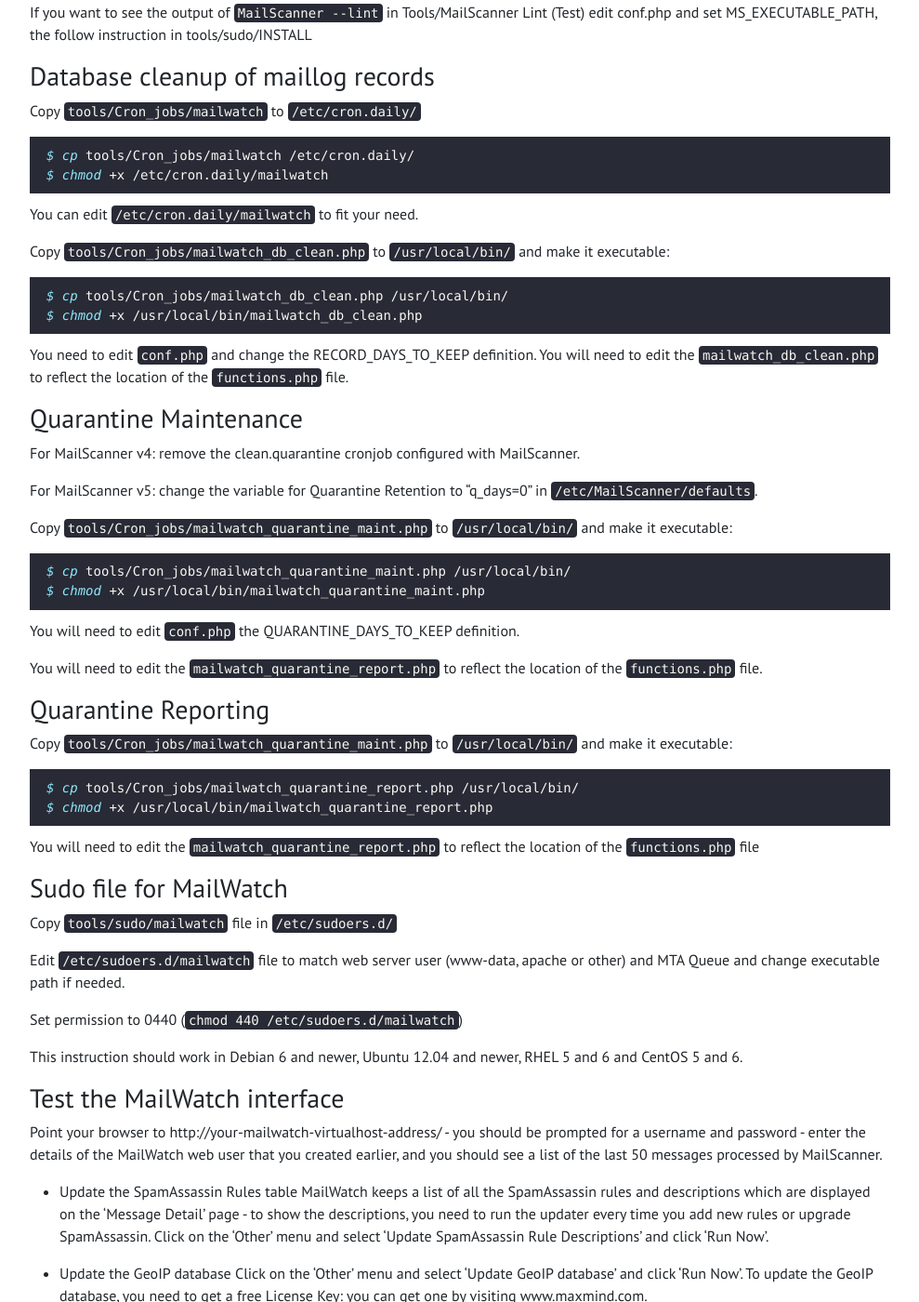
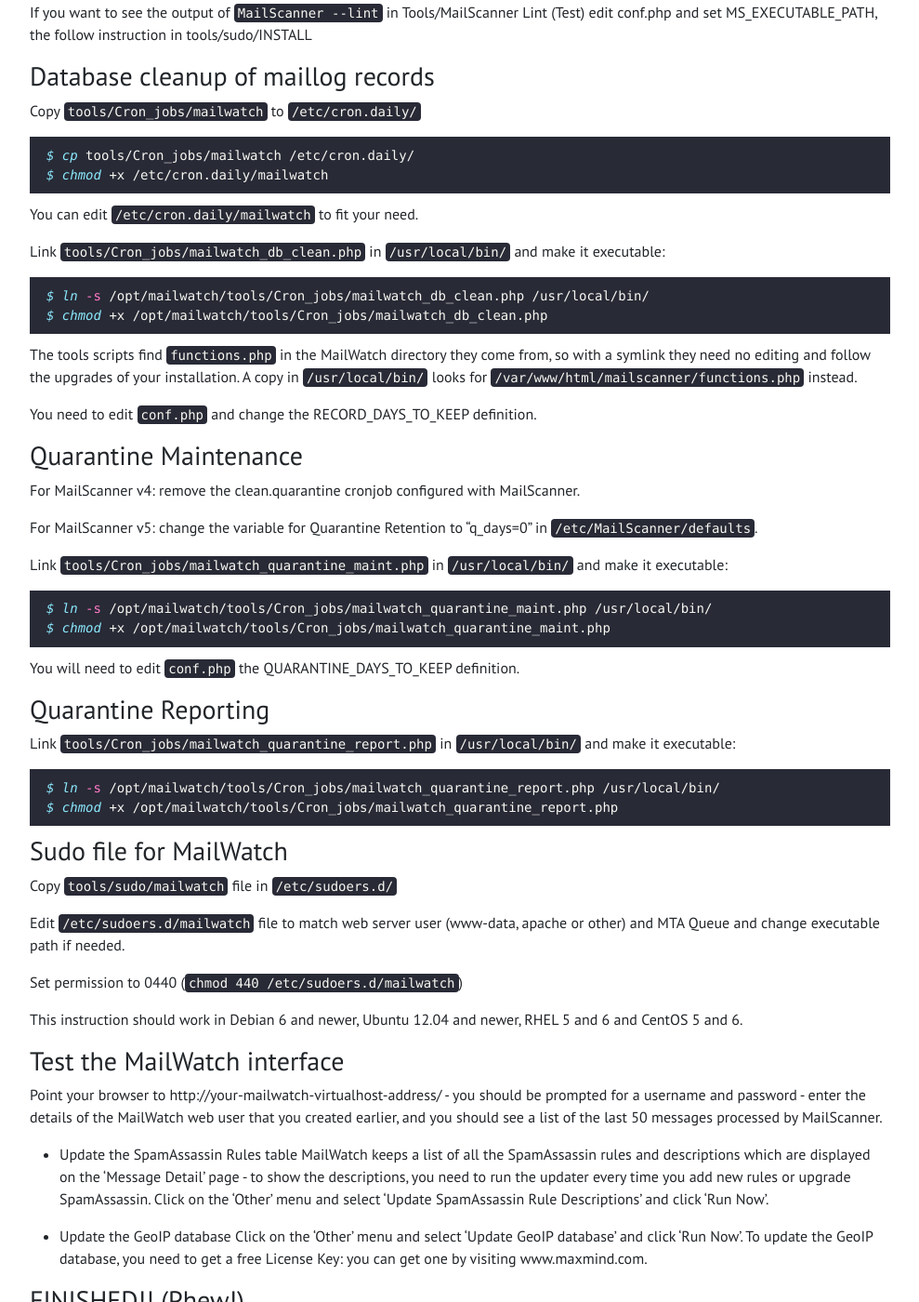
Before and after one commit to mailwatch/mailwatch-docs, a Jekyll site: the page built from _posts/2017-03-23-installing.md, in a window 1280 px wide and 1400 px high, scrolled down 6751 px. Shown: the whole window at 93% size, without its empty margins (240-1229 px from the left). Built offline with Jekyll 4.4.1, drawn with Linux system fonts in a browser that asks for light colours.

Commit message:
Link the tools scripts in /usr/local/bin instead of copying them

````diff
--- a/_posts/2017-03-23-installing.md
+++ b/_posts/2017-03-23-installing.md
@@ -355,15 +355,16 @@ Copy `tools/Cron_jobs/mailwatch` to `/etc/cron.daily/`
 
 You can edit `/etc/cron.daily/mailwatch` to fit your need.
 
-Copy `tools/Cron_jobs/mailwatch_db_clean.php` to `/usr/local/bin/` and make it executable:
+Link `tools/Cron_jobs/mailwatch_db_clean.php` in `/usr/local/bin/` and make it executable:
 
 ```shell
- $ cp tools/Cron_jobs/mailwatch_db_clean.php /usr/local/bin/
- $ chmod +x /usr/local/bin/mailwatch_db_clean.php
+ $ ln -s /opt/mailwatch/tools/Cron_jobs/mailwatch_db_clean.php /usr/local/bin/
+ $ chmod +x /opt/mailwatch/tools/Cron_jobs/mailwatch_db_clean.php
 ```
 
+The tools scripts find `functions.php` in the MailWatch directory they come from, so with a symlink they need no editing and follow the upgrades of your installation. A copy in `/usr/local/bin/` looks for `/var/www/html/mailscanner/functions.php` instead.
+
 You need to edit `conf.php` and change the RECORD_DAYS_TO_KEEP definition.
-You will need to edit the `mailwatch_db_clean.php` to reflect the location of the `functions.php` file.
 
 ### Quarantine Maintenance
 
@@ -371,27 +372,23 @@ For MailScanner v4: remove the clean.quarantine cronjob configured with MailScan
 
 For MailScanner v5: change the variable for Quarantine Retention to "q_days=0" in `/etc/MailScanner/defaults`.
 
-Copy `tools/Cron_jobs/mailwatch_quarantine_maint.php` to `/usr/local/bin/` and make it executable:
+Link `tools/Cron_jobs/mailwatch_quarantine_maint.php` in `/usr/local/bin/` and make it executable:
 
 ```shell
- $ cp tools/Cron_jobs/mailwatch_quarantine_maint.php /usr/local/bin/
- $ chmod +x /usr/local/bin/mailwatch_quarantine_maint.php
+ $ ln -s /opt/mailwatch/tools/Cron_jobs/mailwatch_quarantine_maint.php /usr/local/bin/
+ $ chmod +x /opt/mailwatch/tools/Cron_jobs/mailwatch_quarantine_maint.php
 ```
 
 You will need to edit `conf.php` the QUARANTINE_DAYS_TO_KEEP definition.
 
-You will need to edit the `mailwatch_quarantine_report.php` to reflect the location of the `functions.php` file.
-
 ### Quarantine Reporting
 
-Copy `tools/Cron_jobs/mailwatch_quarantine_maint.php` to `/usr/local/bin/` and make it executable:
+Link `tools/Cron_jobs/mailwatch_quarantine_report.php` in `/usr/local/bin/` and make it executable:
 
 ```shell
- $ cp tools/Cron_jobs/mailwatch_quarantine_report.php /usr/local/bin/
- $ chmod +x /usr/local/bin/mailwatch_quarantine_report.php
+ $ ln -s /opt/mailwatch/tools/Cron_jobs/mailwatch_quarantine_report.php /usr/local/bin/
+ $ chmod +x /opt/mailwatch/tools/Cron_jobs/mailwatch_quarantine_report.php
 ```
-
-You will need to edit the `mailwatch_quarantine_report.php` to reflect the location of the `functions.php` file
 
 ### Sudo file for MailWatch
 
````
Also changed, not shown: _posts/2017-03-23-optional-setup.md (+11 -9 lines), _posts/2017-03-23-upgrading.md (+2 -1 lines).
